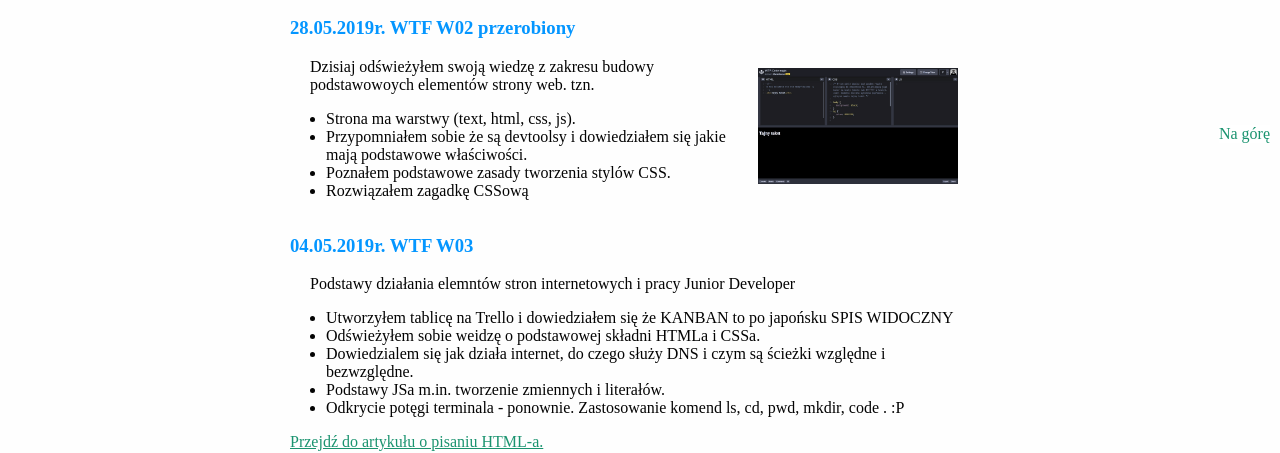
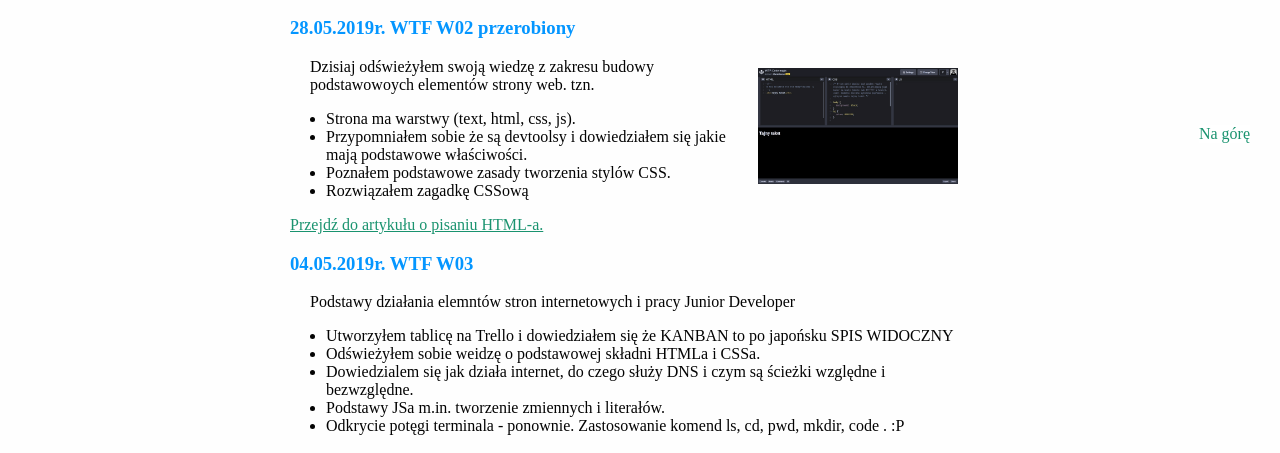
Before and after one commit to matlesz/homepage, a plain HTML site: page index.html in a window 1280 px wide. Shown: the part 647-1100 px from the top of the page. Drawn offline with Linux system fonts and the light colour scheme.

Commit message:
Minor styling changes

```diff
--- a/index.html
+++ b/index.html
@@ -50,6 +50,7 @@
                         <li>Poznałem podstawowe zasady tworzenia stylów CSS.</li>
                         <li>Rozwiązałem zagadkę CSSową</li>
                     </ul>
+                    <a class="diary__link" href="podstrona.html">Przejdź do artykułu o pisaniu HTML-a.</a>
                 </p>
             </section>
             <section>
--- a/style.css
+++ b/style.css
@@ -134,7 +134,7 @@ footer {
 .footer__top {
 	position: fixed;
 	bottom: 10px;
-	right: 10px;
+	right: 30px;
 	color: #1A936F;
 	text-decoration: none;
 	background: #fff;
```
